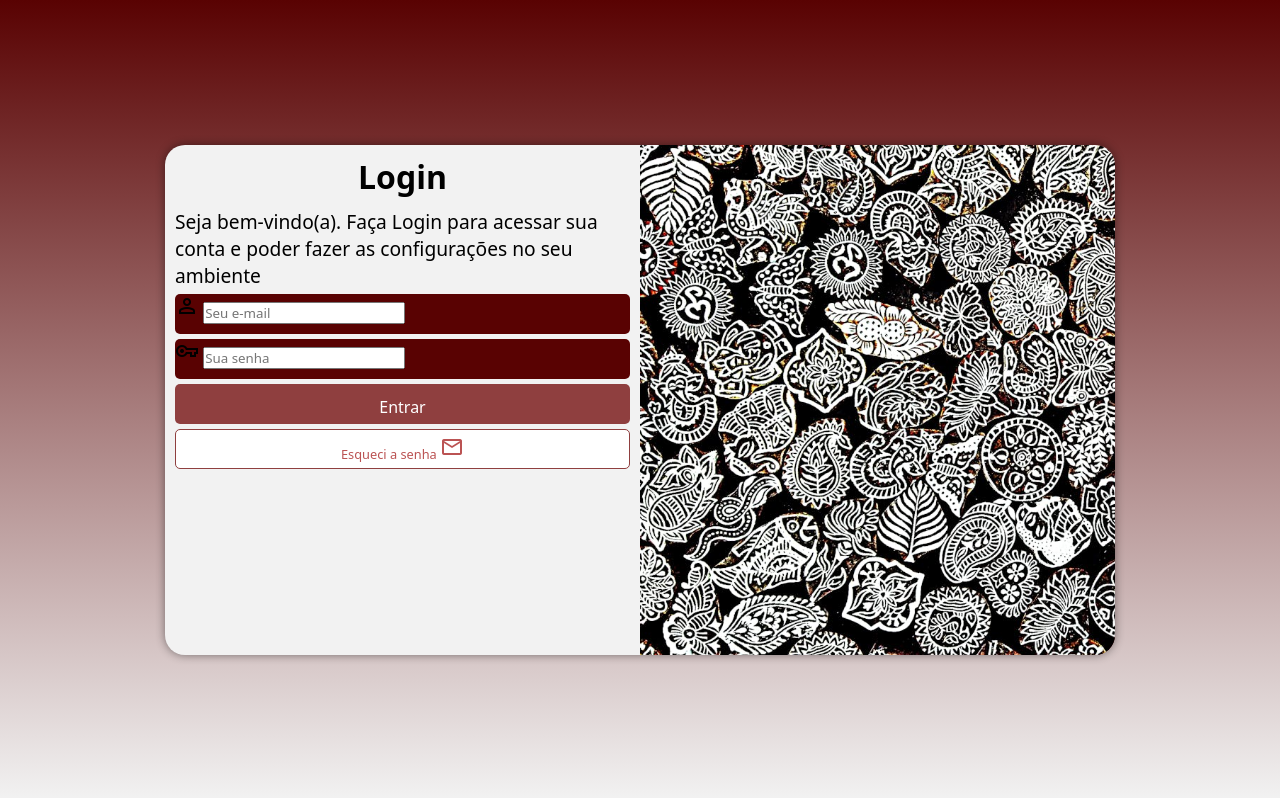
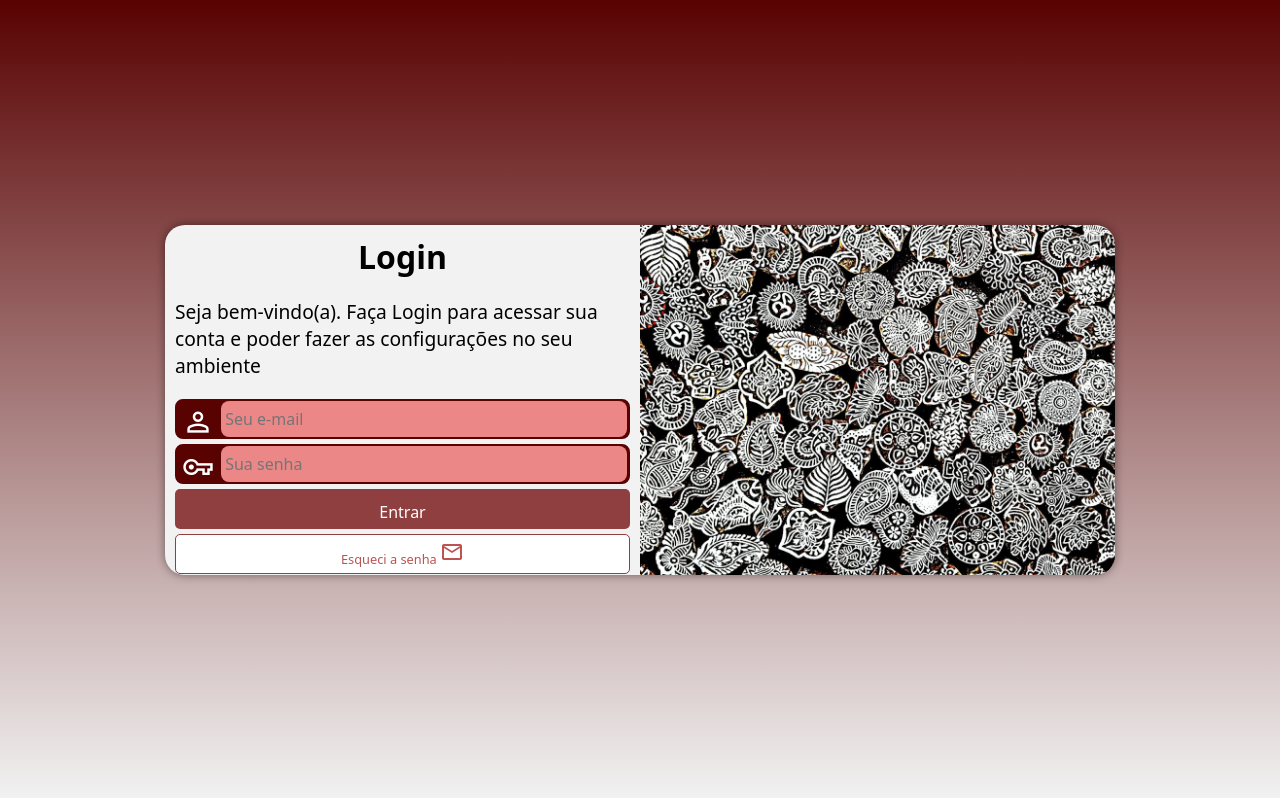
Before and after one commit to joaoooDias/projeto-login, a plain HTML site: page index.html in a window 1280 px wide. Drawn offline with nearby package versions, Linux system fonts and the light colour scheme.

Commit message:
Finalização do projeto

```diff
--- a/estilos/media-query.css
+++ b/estilos/media-query.css
@@ -1,13 +1,14 @@
 @charset "UTF-8";
 
 @media screen and (min-width: 768px) and (max-width: 992px){
-
+    /*Configuração para tablet*/
     body{
         background-image: linear-gradient(to top, #F2F2F2,#590202);
     }
 
     section#login{
         width: 80vw;
+        height: 280px;
     }
 
     section#login > div#imagem{
@@ -24,14 +25,14 @@
 
 
 @media screen and (min-width: 992px){
-
+    /* Configuração para desktop */
     body{
         background-image: linear-gradient(to top, #F2F2F2,#590202);
     }
 
     section#login{
         width: 950px;
-
+        height: 350px;
     }
     section#login > div#imagem{
         float: right;
@@ -50,5 +51,6 @@
 
     div#formulario > p{
         font-size: 1.2em;
+        margin: 20px 0px;
     }
 }
--- a/estilos/style.css
+++ b/estilos/style.css
@@ -29,7 +29,7 @@ section#login{
     position: absolute;
     top: 50%;
     left: 50%;
-    transform: translate(-50%, -50%);
+
     overflow: hidden;
 
     background-color: #F2F2F2;
@@ -40,6 +40,7 @@ section#login{
 
     transition: width 0.3s, height .3s;
     transition-timing-function: ease;
+    transform: translate(-50%, -50%);
 }
 
 section#login > div#imagem{
@@ -66,15 +67,41 @@ div#formulario > p{
 
 form > div.campo{
     background-color: #590202;
+    border: 2px solid #590202;
     display: block;
     width: 100%;
     height: 40px;
-    border-radius: 5px;
+    border-radius: 8px;
     margin: 5px 0px;
 }
 
 div.campo > label{
     display: none;
+}
+
+div.campo > span{
+    color: white;
+    /*background-color: black;*/
+    font-size: 2em;
+    width: 40px;
+    padding: 5px;
+}
+
+div.campo > input{
+    background-color: #eb8787;
+    font-size: 1em;
+    width: calc(100% - 45px);
+    height: 100%;
+    border: 0px;
+    border-radius: 8px;
+    padding: 4px;
+    transform: translateY(-13px);
+
+    /**/
+}
+
+div.campo > input:focus-within{
+    background-color: white;
 }
 
 form > input[type=submit]{
```
